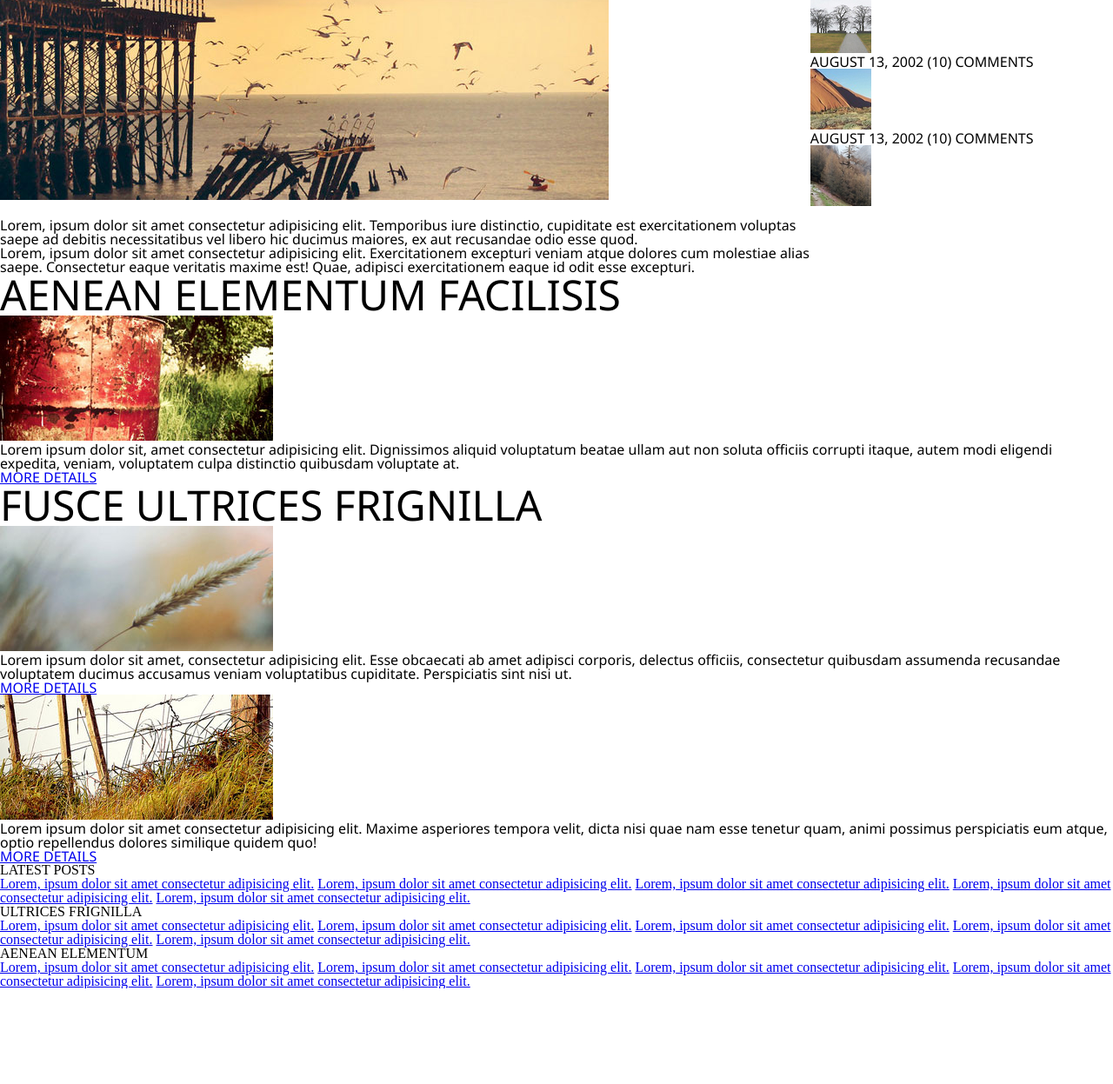
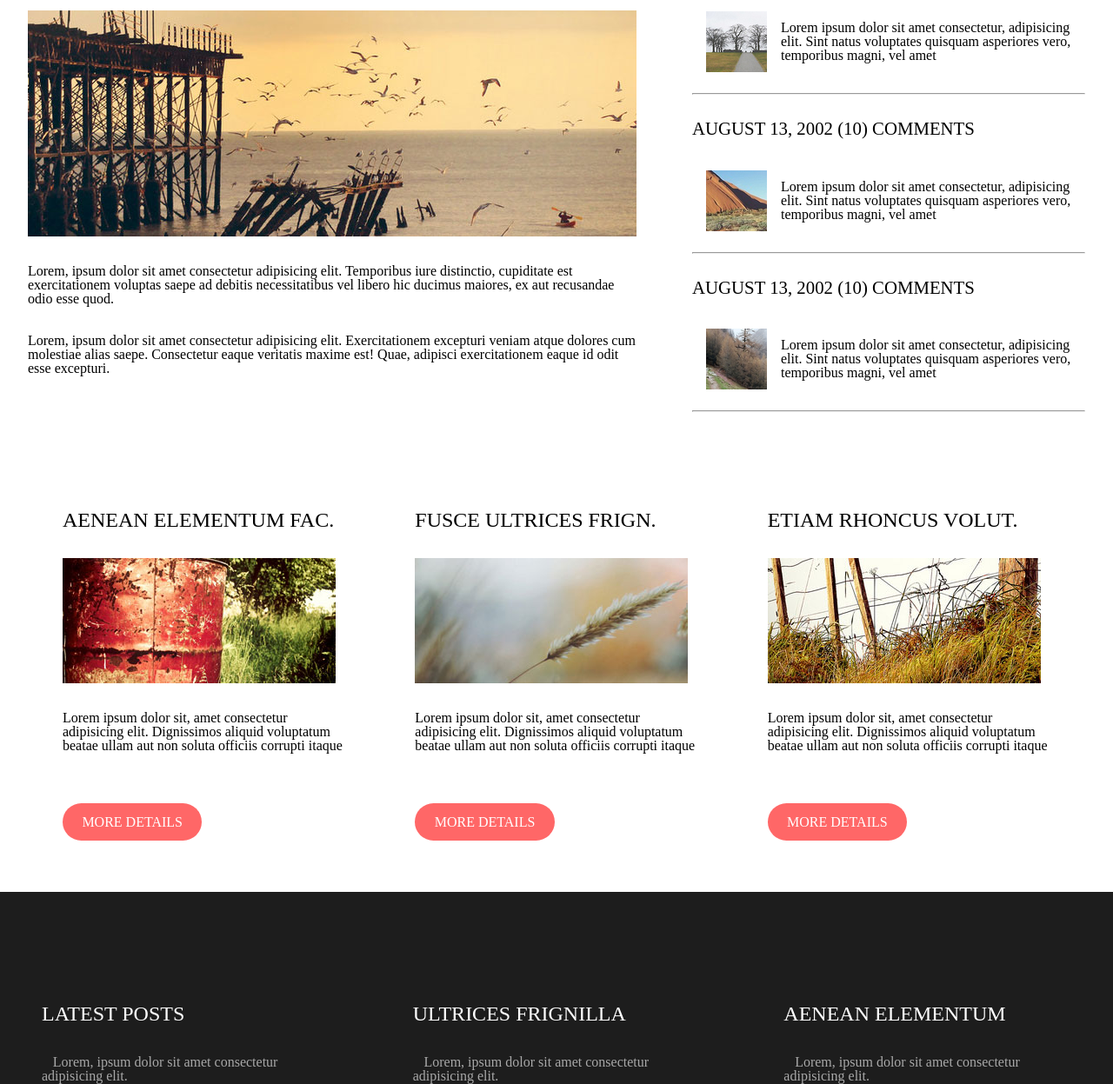
Before and after one commit to caio-lukas/Trabalho1-Iridium.github.io, a plain HTML site: page index.html in a window 1280 px wide. Shown: the part 673-1920 px from the top of the page at 87% size. Before the commit the page ends 1810 px from the top, so only its background shows below. Drawn offline with Linux system fonts and the light colour scheme.

Commit message:
Finalizo a primeira versão do projeto com o término da seção MAIN e FOOTER, bem como seus aspectos visuais.

```diff
--- a/index.html
+++ b/index.html
@@ -24,85 +24,106 @@
 
         <main>
             <section class="secao-superior">
-                <div>
+                <section class="post-principal">
                     <h2>WELCOME TO LOREM IPSUM!</h2>
                     <h3>Lorem ipsum dolor sit amet consectetur adipisicing elit.</h3>
                     <img src="./images/pic07.jpg" class="imagem-principal" alt="Paisagem litorânea ao pôr do sol.">
-                    <p>Lorem, ipsum dolor sit amet consectetur adipisicing elit. Temporibus iure distinctio, cupiditate est exercitationem voluptas saepe ad debitis necessitatibus vel libero hic ducimus maiores, ex aut recusandae odio esse quod.</p>
-                    <p>Lorem, ipsum dolor sit amet consectetur adipisicing elit. Exercitationem excepturi veniam atque dolores cum molestiae alias saepe. Consectetur eaque veritatis maxime est! Quae, adipisci exercitationem eaque id odit esse excepturi.</p>
-                </div>
+                    <p class="texto-principal">Lorem, ipsum dolor sit amet consectetur adipisicing elit. Temporibus iure distinctio, cupiditate est exercitationem voluptas saepe ad debitis necessitatibus vel libero hic ducimus maiores, ex aut recusandae odio esse quod.</p>
+                    <p class="texto-principal">Lorem, ipsum dolor sit amet consectetur adipisicing elit. Exercitationem excepturi veniam atque dolores cum molestiae alias saepe. Consectetur eaque veritatis maxime est! Quae, adipisci exercitationem eaque id odit esse excepturi.</p>
+                </section>
 
-                <div>
-                    <h2>PELLENTESQUE VULPUTATE</h2>
+                <section class="post-lateral">
+                    <h3>PELLENTESQUE VULPUTATE</h3>
                     <ul>
                         <li>
-                            <h4>AUGUST 13, 2002 (10) COMMENTS</h4>
-                            <img src="./images/pic04.jpg" alt="Floresta seca.">
-                            <p></p>
+                            <h4 class="titulo-lateral">AUGUST 13, 2002 (10) COMMENTS</h4>
+                            <div class="subsecao-lateral">
+                                <img class="imagem-lateral" src="./images/pic04.jpg" alt="Floresta seca.">
+                                <p class="elemento-lateral">Lorem ipsum dolor sit amet consectetur, adipisicing elit. Sint natus voluptates quisquam asperiores vero, temporibus magni, vel amet</p>
+                            </div>
                         </li>
+                        <li><hr></li>
                         <li>
-                            <h4>AUGUST 13, 2002 (10) COMMENTS</h4>
-                            <img src="./images/pic05.jpg" alt="Montanha.">
-                            <p></p>
+                            <h4 class="titulo-lateral">AUGUST 13, 2002 (10) COMMENTS</h4>
+                            <div class="subsecao-lateral">
+                                <img class="imagem-lateral" src="./images/pic05.jpg" alt="Montanha.">
+                                <p class="elemento-lateral">Lorem ipsum dolor sit amet consectetur, adipisicing elit. Sint natus voluptates quisquam asperiores vero, temporibus magni, vel amet</p>
+                            </div>
                         </li>
+                        <li><hr></li>
                         <li>
-                            <h4>AUGUST 13, 2002 (10) COMMENTS</h4>
-                            <img src="./images/pic06.jpg" alt="Arbustos.">
-                            <p></p>
+                            <h4 class="titulo-lateral">AUGUST 13, 2002 (10) COMMENTS</h4>
+                            <div class="subsecao-lateral">
+                                <img class="imagem-lateral" src="./images/pic06.jpg" alt="Arbustos.">
+                                <p class="elemento-lateral">Lorem ipsum dolor sit amet consectetur, adipisicing elit. Sint natus voluptates quisquam asperiores vero, temporibus magni, vel amet</p>
+                            </div>
                         </li>
+                        <li><hr></li>
                     </ul>
-                </div>
+                </section>
             </section>
 
-            <section class="secao-inferior">
-                <ul>
-                    <li>
-                        <h2>AENEAN ELEMENTUM FACILISIS</h2>
-                        <img src="./images/pic01.jpg" alt="Fotografia de butijão vermelho em zoom.">
-                        <p>Lorem ipsum dolor sit, amet consectetur adipisicing elit. Dignissimos aliquid voluptatum beatae ullam aut non soluta officiis corrupti itaque, autem modi eligendi expedita, veniam, voluptatem culpa distinctio quibusdam voluptate at.</p>
-                        <a href="#">MORE DETAILS</a>
+            <section>
+                <ul class="secao-inferior">
+                    <li class="particao-inferior">
+                        <h3>AENEAN ELEMENTUM FAC.</h3>
+                        <img class="imagem-inferior" src="./images/pic01.jpg" alt="Fotografia de butijão vermelho em zoom.">
+                        <p class="texto-inferior">Lorem ipsum dolor sit, amet consectetur adipisicing elit. Dignissimos aliquid voluptatum beatae ullam aut non soluta officiis corrupti itaque</p>
+                        <a class="botao-inferior" href="#">MORE DETAILS</a>
                     </li>
-                    <li>
-                        <h2>FUSCE ULTRICES FRIGNILLA</h2>
-                        <img src="./images/pic02.jpg" alt="Fotografia de um fio de trigo em zoom.">
-                        <p>Lorem ipsum dolor sit amet, consectetur adipisicing elit. Esse obcaecati ab amet adipisci corporis, delectus officiis, consectetur quibusdam assumenda recusandae voluptatem ducimus accusamus veniam voluptatibus cupiditate. Perspiciatis sint nisi ut.</p>
-                        <a href="#">MORE DETAILS</a>
+                    <li class="particao-inferior">
+                        <h3>FUSCE ULTRICES FRIGN.</h3>
+                        <img class="imagem-inferior" src="./images/pic02.jpg" alt="Fotografia de um fio de trigo em zoom.">
+                        <p class="texto-inferior">Lorem ipsum dolor sit, amet consectetur adipisicing elit. Dignissimos aliquid voluptatum beatae ullam aut non soluta officiis corrupti itaque</p>
+                        <a class="botao-inferior" href="#">MORE DETAILS</a>
                     </li>
-                    <li>
-                        <h2></h2>
-                        <img src="./images/pic03.jpg" alt="Fotografia de uma cerca de arame em zoom.">
-                        <p>Lorem ipsum dolor sit amet consectetur adipisicing elit. Maxime asperiores tempora velit, dicta nisi quae nam esse tenetur quam, animi possimus perspiciatis eum atque, optio repellendus dolores similique quidem quo!</p>
-                        <a href="#">MORE DETAILS</a>
+                    <li class="particao-inferior">
+                        <h3>ETIAM RHONCUS VOLUT.</h3>
+                        <img class="imagem-inferior" src="./images/pic03.jpg" alt="Fotografia de uma cerca de arame em zoom.">
+                        <p class="texto-inferior">Lorem ipsum dolor sit, amet consectetur adipisicing elit. Dignissimos aliquid voluptatum beatae ullam aut non soluta officiis corrupti itaque</p>
+                        <a class="botao-inferior" href="#">MORE DETAILS</a>
                     </li>
                 </ul>
             </section>
         </main>
 
         <footer>
-            <ul>
-                <li>
-                    <h4>LATEST POSTS</h4>
-                    <a href="#">Lorem, ipsum dolor sit amet consectetur adipisicing elit.</a>
-                    <a href="#">Lorem, ipsum dolor sit amet consectetur adipisicing elit.</a>
-                    <a href="#">Lorem, ipsum dolor sit amet consectetur adipisicing elit.</a>
-                    <a href="#">Lorem, ipsum dolor sit amet consectetur adipisicing elit.</a>
-                    <a href="#">Lorem, ipsum dolor sit amet consectetur adipisicing elit.</a>
+            <ul class="secao-footer">
+                <li class="particao-footer">
+                    <h3 class="titulo-footer">LATEST POSTS</h3>
+                    <a class="botao-footer" href="#">Lorem, ipsum dolor sit amet consectetur adipisicing elit.</a>
+                    <hr>
+                    <a class="botao-footer" href="#">Lorem, ipsum dolor sit amet consectetur adipisicing elit.</a>
+                    <hr>
+                    <a class="botao-footer" href="#">Lorem, ipsum dolor sit amet consectetur adipisicing elit.</a>
+                    <hr>
+                    <a class="botao-footer" href="#">Lorem, ipsum dolor sit amet consectetur adipisicing elit.</a>
+                    <hr>
+                    <a class="botao-footer" href="#">Lorem, ipsum dolor sit amet consectetur adipisicing elit.</a>
                 </li>
-                <li>
-                    <h4>ULTRICES FRIGNILLA</h4>
-                    <a href="#">Lorem, ipsum dolor sit amet consectetur adipisicing elit.</a>
-                    <a href="#">Lorem, ipsum dolor sit amet consectetur adipisicing elit.</a>
-                    <a href="#">Lorem, ipsum dolor sit amet consectetur adipisicing elit.</a>
-                    <a href="#">Lorem, ipsum dolor sit amet consectetur adipisicing elit.</a>
-                    <a href="#">Lorem, ipsum dolor sit amet consectetur adipisicing elit.</a>
+                <li class="particao-footer">
+                    <h3 class="titulo-footer">ULTRICES FRIGNILLA</h3>
+                    <a class="botao-footer" href="#">Lorem, ipsum dolor sit amet consectetur adipisicing elit.</a>
+                    <hr>
+                    <a class="botao-footer" href="#">Lorem, ipsum dolor sit amet consectetur adipisicing elit.</a>
+                    <hr>
+                    <a class="botao-footer" href="#">Lorem, ipsum dolor sit amet consectetur adipisicing elit.</a>
+                    <hr>
+                    <a class="botao-footer" href="#">Lorem, ipsum dolor sit amet consectetur adipisicing elit.</a>
+                    <hr>
+                    <a class="botao-footer" href="#">Lorem, ipsum dolor sit amet consectetur adipisicing elit.</a>
                 </li>
-                <li>
-                    <h4>AENEAN ELEMENTUM</h4>
-                    <a href="#">Lorem, ipsum dolor sit amet consectetur adipisicing elit.</a>
-                    <a href="#">Lorem, ipsum dolor sit amet consectetur adipisicing elit.</a>
-                    <a href="#">Lorem, ipsum dolor sit amet consectetur adipisicing elit.</a>
-                    <a href="#">Lorem, ipsum dolor sit amet consectetur adipisicing elit.</a>
-                    <a href="#">Lorem, ipsum dolor sit amet consectetur adipisicing elit.</a>
+                <li class="particao-footer">
+                    <h3 class="titulo-footer">AENEAN ELEMENTUM</h3>
+                    <a class="botao-footer" href="#">Lorem, ipsum dolor sit amet consectetur adipisicing elit.</a>
+                    <hr>
+                    <a class="botao-footer" href="#">Lorem, ipsum dolor sit amet consectetur adipisicing elit.</a>
+                    <hr>
+                    <a class="botao-footer" href="#">Lorem, ipsum dolor sit amet consectetur adipisicing elit.</a>
+                    <hr>
+                    <a class="botao-footer" href="#">Lorem, ipsum dolor sit amet consectetur adipisicing elit.</a>
+                    <hr>
+                    <a class="botao-footer" href="#">Lorem, ipsum dolor sit amet consectetur adipisicing elit.</a>
                 </li>
             </ul>
         </footer>
--- a/style.css
+++ b/style.css
@@ -1,8 +1,4 @@
 /* GERAL */
-
-* {
-    font-family:'Segoe UI', Tahoma, Geneva, Verdana, sans-serif;
-}
 
 h1 {
     font-size: 4em;
@@ -13,6 +9,9 @@ h2 {
 }
 h3 {
     font-size: 1.5em;
+}
+h4 {
+    font-size: 1.3em;
 }
 
 /* HEADER */
@@ -52,16 +51,100 @@ header {
 
 /* MAIN */
 
+    /* SECAO SUPERIOR */
+
 .secao-superior {
     display:flex;
 }
 
-.imagem-principal {
-    padding-top:1.2em;
-    padding-bottom:1.2em;
+.post-principal {
+    padding: 2em;
+    width:60%;
 }
 
+.imagem-principal {
+    padding-top:1.8em;
+    padding-bottom:0.8em;
+}
+
+.texto-principal {
+    padding-top:1em;
+    padding-bottom:1em;
+}
+
+.post-lateral {
+    padding: 2em;
+    width:40%;
+}
+
+.subsecao-lateral {
+    display:flex;
+    align-items: center;
+    justify-content:space-between;
+}
+
+.titulo-lateral {
+    padding:1em;
+    padding-left:0em;
+}
+
+.imagem-lateral {
+    padding: 1em;
+}
+
+    /* SECAO INFERIOR */
+
 .secao-inferior {
-    width: 100%;
-    float:none;
+    display:flex;
+    padding: 2em;
+    align-items: top;
 }
+
+.imagem-inferior {
+    padding-top:2em;
+}
+
+.texto-inferior {
+    padding-top: 1.8em;
+    padding-bottom: 4.5em;
+}
+
+.botao-inferior {
+    text-decoration:none;
+    color:#fff;
+    background-color: #ff6767;
+    border-radius: 5em;
+    padding: 1.4em;
+    padding-top: 0.8em;
+    padding-bottom: 0.8em;
+}
+
+.particao-inferior{
+    padding: 2.5em;
+}
+
+/* FOOTER */
+
+footer {
+    background-color: rgb(29, 29, 29);
+    padding: 5em 0em;
+}
+
+.titulo-footer {
+    color:#fff;
+    padding-bottom: 1.5em;
+}
+
+.secao-footer {
+    display: flex;
+}
+
+.particao-footer {
+    padding: 3em;
+}
+
+.botao-footer {
+    text-decoration: none;
+    color:#a8a8a8;
+    padding:0.8em;
+}
```
